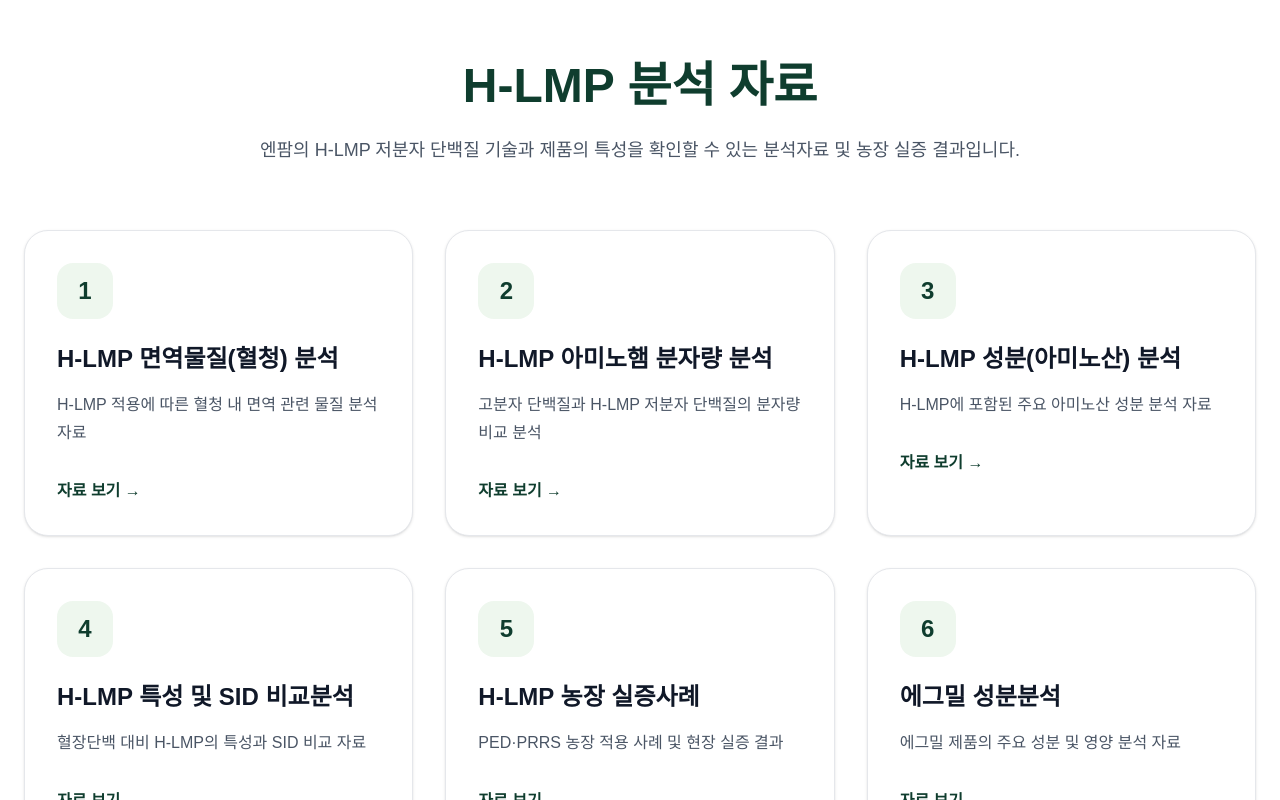
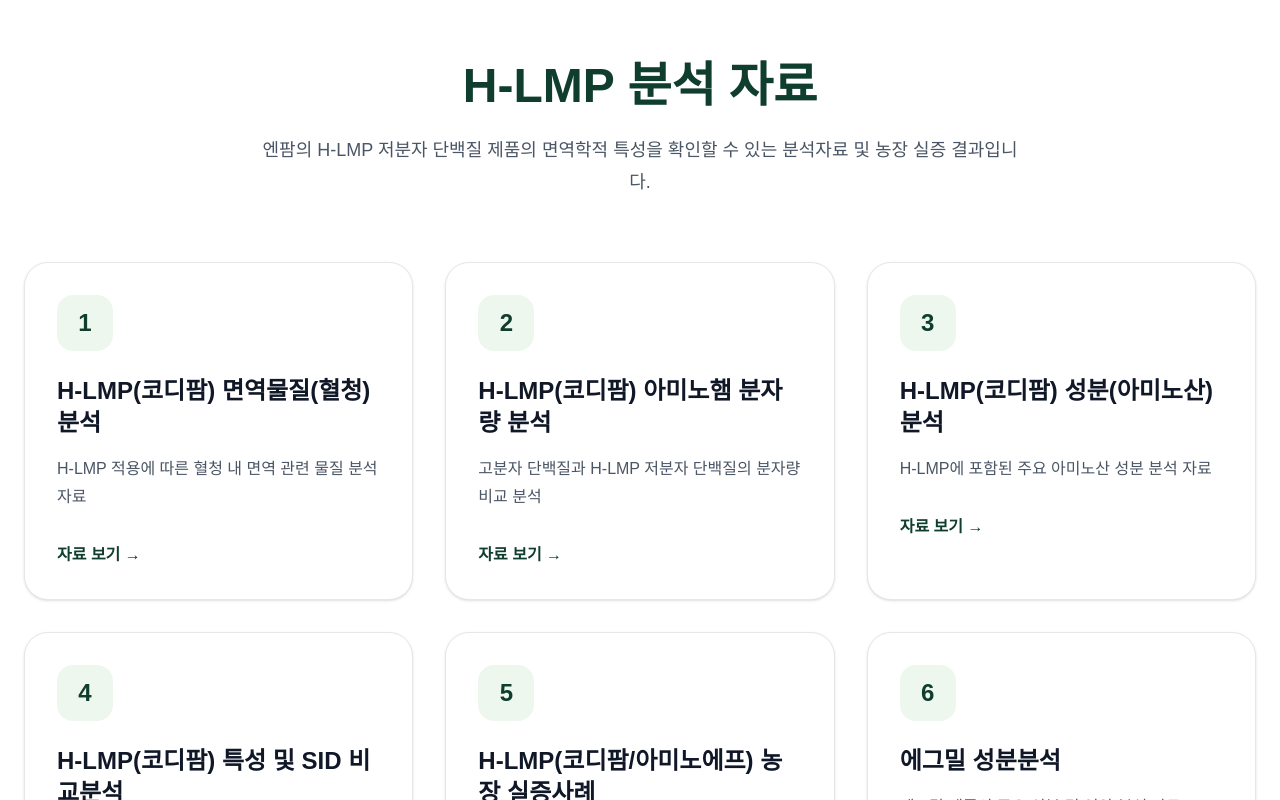
Before and after one commit to uncypdf/enfarm-site, a Next.js app: page /analysis in a window 1280 px wide. Shown: the part 480-1280 px from the top of the page. Built offline with nearby package versions, Linux system fonts and the light colour scheme.

Commit message:
analysis  page update

```diff
--- a/src/app/analysis/page.tsx
+++ b/src/app/analysis/page.tsx
@@ -2,27 +2,27 @@ import Link from "next/link";
 
 const analysisPages = [
   {
-    title: "H-LMP 면역물질(혈청) 분석",
+    title: "H-LMP(코디팜) 면역물질(혈청) 분석",
     href: "/analysis/serum",
     desc: "H-LMP 적용에 따른 혈청 내 면역 관련 물질 분석 자료",
   },
   {
-    title: "H-LMP 아미노햄 분자량 분석",
+    title: "H-LMP(코디팜) 아미노햄 분자량 분석",
     href: "/analysis/molecular-weight",
     desc: "고분자 단백질과 H-LMP 저분자 단백질의 분자량 비교 분석",
   },
   {
-    title: "H-LMP 성분(아미노산) 분석",
+    title: "H-LMP(코디팜) 성분(아미노산) 분석",
     href: "/analysis/amino-acid",
     desc: "H-LMP에 포함된 주요 아미노산 성분 분석 자료",
   },
   {
-    title: "H-LMP 특성 및 SID 비교분석",
+    title: "H-LMP(코디팜) 특성 및 SID 비교분석",
     href: "/analysis/sid",
     desc: "혈장단백 대비 H-LMP의 특성과 SID 비교 자료",
   },
   {
-    title: "H-LMP 농장 실증사례",
+    title: "H-LMP(코디팜/아미노에프) 농장 실증사례",
     href: "/analysis/farm-case",
     desc: "PED·PRRS 농장 적용 사례 및 현장 실증 결과",
   },
@@ -57,7 +57,7 @@ export default function AnalysisPage() {
             H-LMP 분석 자료
           </h2>
           <p className="mx-auto mt-6 max-w-3xl text-lg leading-8 text-gray-600">
-            엔팜의 H-LMP 저분자 단백질 기술과 제품의 특성을 확인할 수 있는
+            엔팜의 H-LMP 저분자 단백질 제품의 면역학적 특성을 확인할 수 있는
             분석자료 및 농장 실증 결과입니다.
           </p>
         </div>
```
